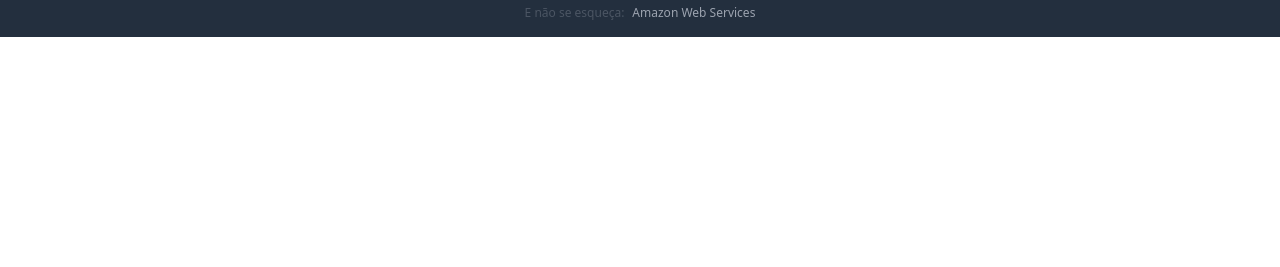
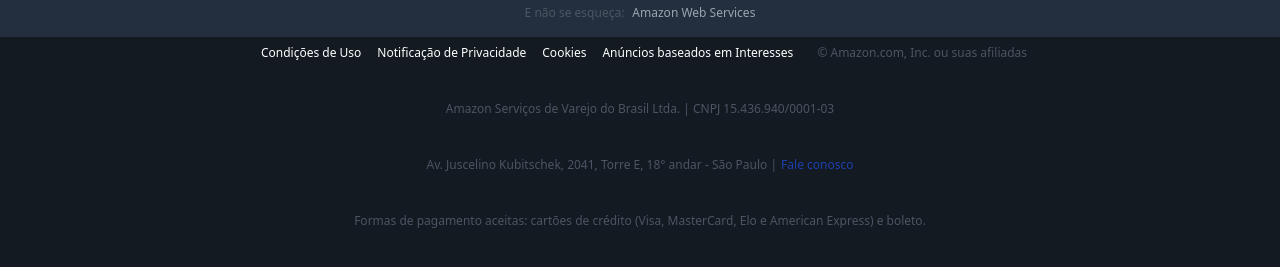
Before and after one commit to iaugustoz/Amazon-clone, a website: page index.html in a window 1280 px wide. Shown: the part 2140-2407 px from the top of the page. Before the commit the page ends 2177 px from the top, so only its background shows below. Drawn offline with Linux system fonts and the light colour scheme.

Commit message:
Rodapé inferior criado

```diff
--- a/index.html
+++ b/index.html
@@ -544,6 +544,29 @@
                 <a href="#" class="text-gray-400 hover:underline">Amazon Web Services</a>
             </div>
         </div>
+        <!-- Rodapé Inferior -->
+        <div class="flex flex-col items-center bg-darkblue-950 text-xs pt-8 md:pt-2">
+            <div class="flex flex-col md:flex-row mb-10">
+                <ul class="flex">
+                    <li class="px-2 border-none md:border-r text-center md:text-left border-gray-600 hover:underline">
+                        <a href="#">Condições de Uso</a>
+                    </li>
+                    <li class="px-2 border-none md:border-r text-center md:text-left border-gray-600 hover:underline">
+                        <a href="#">Notificação de Privacidade</a>
+                    </li>
+                    <li class="px-2 border-none md:border-r text-center md:text-left border-gray-600 hover:underline">
+                        <a href="#">Cookies</a>
+                    </li>
+                    <li class="px-2 border-none md:border-r text-center md:text-left border-gray-600 hover:underline">
+                        <a href="#">Anúncios baseados em Interesses</a>
+                    </li>
+                </ul>
+                <span class="text-center md:text-left mt-8 md:mt-0 ml-4 text-gray-600">&copy; Amazon.com, Inc. ou suas afiliadas</span>
+            </div>
+            <p class="hidden md:block mb-10 text-gray-600">Amazon Serviços de Varejo do Brasil Ltda. | CNPJ 15.436.940/0001-03</p>
+            <p class="hidden md:block mb-10 text-gray-600">Av. Juscelino Kubitschek, 2041, Torre E, 18° andar - São Paulo |<a href="#" class="text-blue-800 ml-1">Fale conosco</a></p>
+            <p class="hidden md:block mb-10 text-gray-600">Formas de pagamento aceitas: cartões de crédito (Visa, MasterCard, Elo e American Express) e boleto.</p>
+        </div>
     </footer>
 </body>
 
```
Also changed, not shown: dist/output.css.
